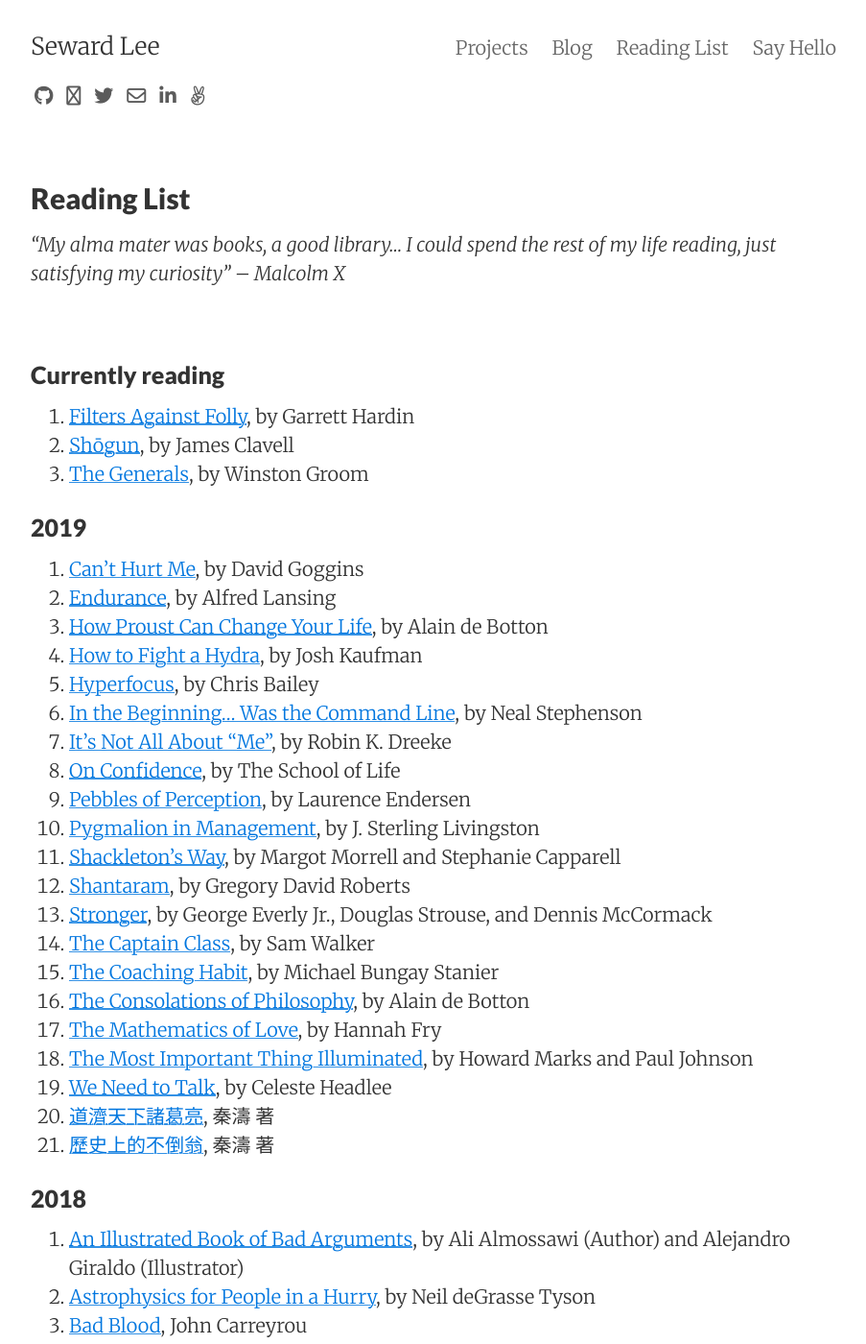
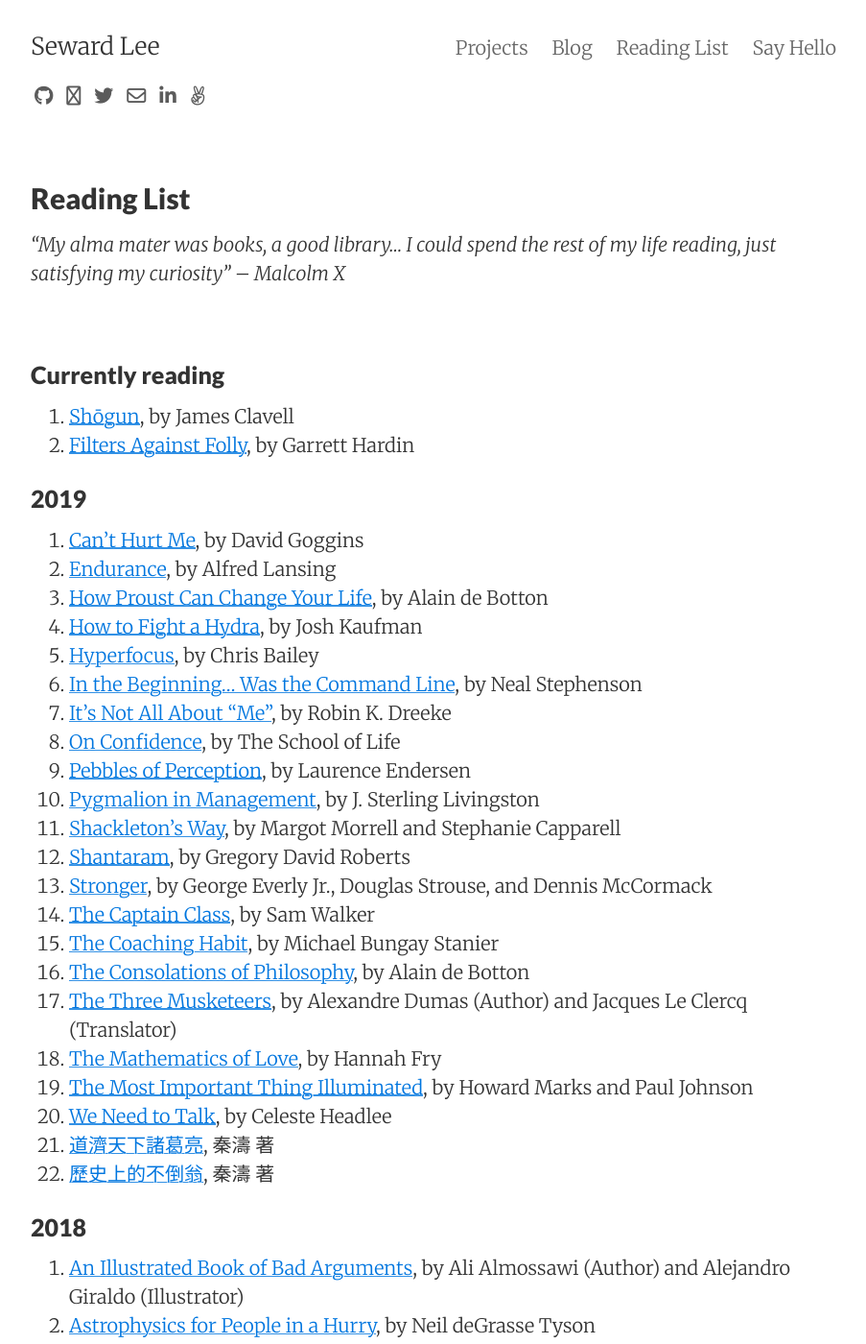
Before and after one commit to sewardlee337/sewardlee337.github.io, a Jekyll site: the page built from readinglist.md, in a window 1280 px wide and 1400 px high. Shown: the whole window at 96% size, without its empty margins (188-1091 px from the left). Built offline with Jekyll 4.4.1, drawn with Linux system fonts in a browser that asks for light colours; nearby versions of some CDN libraries.

Commit message:
Update reading list

```diff
--- a/readinglist.md
+++ b/readinglist.md
@@ -12,9 +12,8 @@
 
 ### Currently reading
 
+1. [Shōgun](https://amzn.to/2sWkv5y), by James Clavell
 1. [Filters Against Folly](https://amzn.to/2uA3Aqs), by Garrett Hardin
-1. [Shōgun](https://amzn.to/2sWkv5y), by James Clavell
-1. [The Generals](https://amzn.to/2UfDesQ), by Winston Groom
 
 
 ### 2019
@@ -35,6 +34,7 @@
 1. [The Captain Class](https://amzn.to/2MLlP4g), by Sam Walker
 1. [The Coaching Habit](https://amzn.to/2tC9erz), by Michael Bungay Stanier
 1. [The Consolations of Philosophy](https://amzn.to/2Wy8EYc), by Alain de Botton
+1. [The Three Musketeers](https://amzn.to/2WPduAw), by Alexandre Dumas (Author) and Jacques Le Clercq (Translator)
 1. [The Mathematics of Love](https://amzn.to/2EIUoEH), by Hannah Fry
 1. [The Most Important Thing Illuminated](https://amzn.to/2Gi6RCu), by Howard Marks and Paul Johnson
 1. [We Need to Talk](https://amzn.to/2Igqahi), by Celeste Headlee
```
